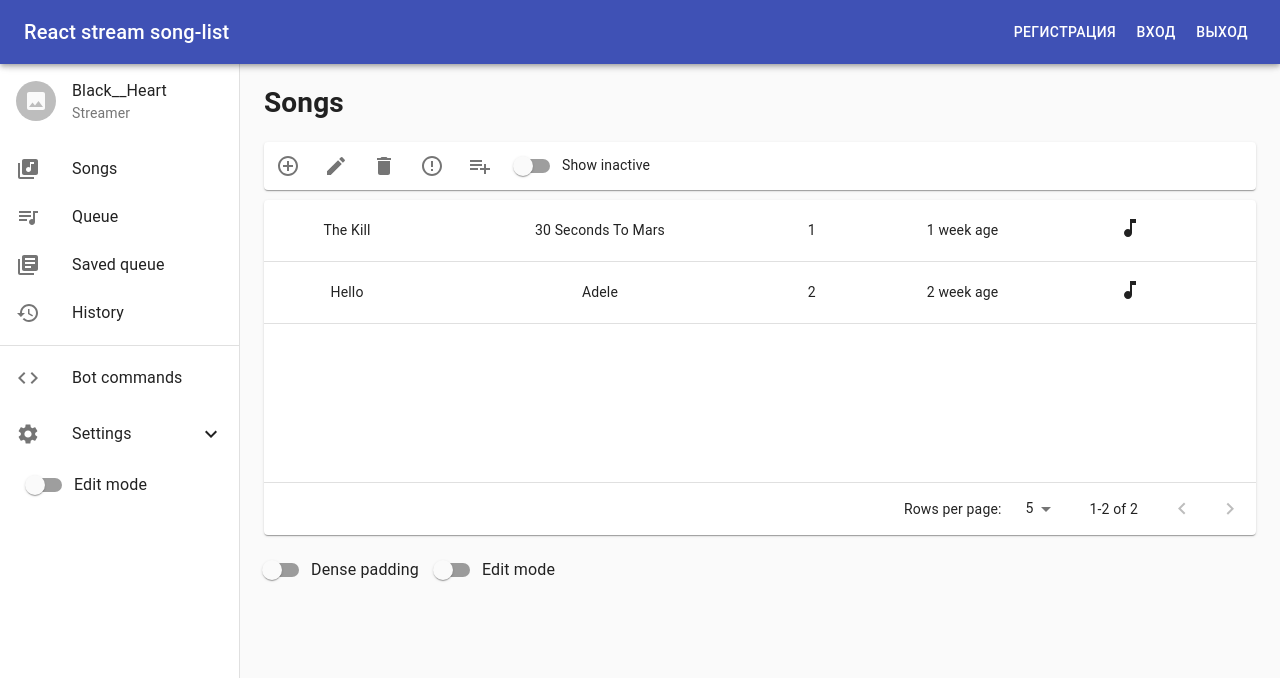
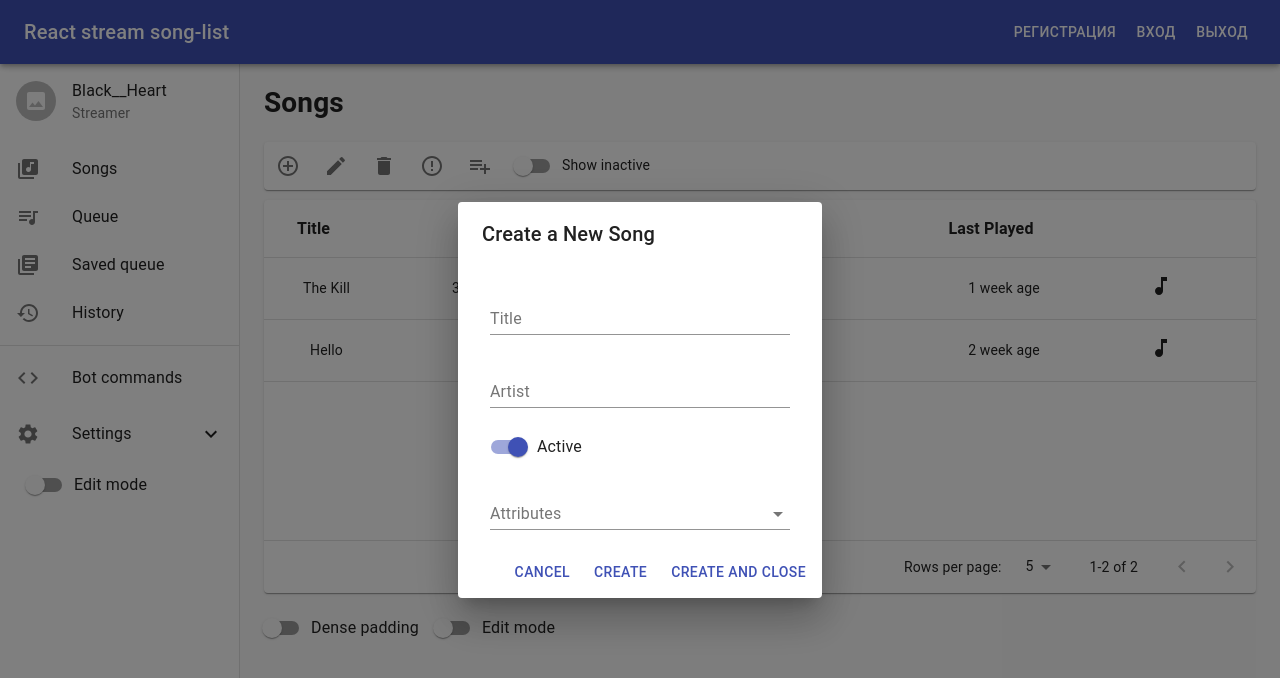
Before and after one commit to BlackHeart426/react-songlist, a React (Create React App) app: page /songs in a window 1280 px wide. Shown: the top 678 px of the page. Built offline with nearby package versions, Linux system fonts and the light colour scheme.

Commit message:
dialog Window

```diff
--- /dev/null
+++ b/src/actionPage/Songs/rows.js
@@ -0,0 +1,5 @@
+
+export function requestHandler(id) {
+    console.log('request', id)
+
+}
--- a/src/companents/TablePagination/EnhancedTableHead.js
+++ b/src/companents/TablePagination/EnhancedTableHead.js
@@ -16,9 +16,23 @@ export function EnhancedTableHead(props) {
         fontSize: 16
     }
 
-    function TableCellData() {
+
     return (
-            data.map(headCell => (
+        <TableHead>
+            <TableRow>
+                {editMode &&
+                <TableCell padding="checkbox">
+                    <Checkbox
+                        indeterminate={numSelected > 0 && numSelected < rowCount}
+                        checked={rowCount > 0 && numSelected === rowCount}
+                        onChange={onSelectAllClick}
+                        value="secondary"
+                        color="primary"
+                        inputProps={{ 'aria-label': 'select all desserts' }}
+                    />
+                </TableCell>
+                }
+                {data.map(headCell => (
                     <TableCell
                         key={headCell.id}
                         align={headCell.numeric ? 'center' : 'center'}
@@ -48,26 +62,7 @@ export function EnhancedTableHead(props) {
                         }
 
                     </TableCell>
-            ))
-        )
-    }
-
-    return (
-        <TableHead>
-            <TableRow>
-                {editMode &&
-                <TableCell padding="checkbox">
-                    <Checkbox
-                        indeterminate={numSelected > 0 && numSelected < rowCount}
-                        checked={rowCount > 0 && numSelected === rowCount}
-                        onChange={onSelectAllClick}
-                        value="secondary"
-                        color="primary"
-                        inputProps={{ 'aria-label': 'select all desserts' }}
-                    />
-                </TableCell>
-                }
-                {TableCellData}
+                ))}
             </TableRow>
         </TableHead>
     );
--- a/src/companents/TablePagination/EnhancedTableRows.js
+++ b/src/companents/TablePagination/EnhancedTableRows.js
@@ -92,7 +92,6 @@ export function EnhancedTableRows (props) {
 EnhancedTableRows.propTypes = {
     order: PropTypes.oneOf(['asc', 'desc']).isRequired,
     orderBy: PropTypes.string.isRequired,
-    isSelected: PropTypes.string.isRequired,
     handleClick: PropTypes.func.isRequired,
     page: PropTypes.number.isRequired,
     rowsPerPage: PropTypes.number.isRequired,
--- a/src/page/Songs.js
+++ b/src/page/Songs.js
@@ -1,4 +1,4 @@
-import React, {useContext} from "react";
+import React, {useContext, useState} from "react";
 import IconButton from "@material-ui/core/IconButton";
 import {Card} from "@material-ui/core";
 import ControlPointIcon from '@material-ui/icons/ControlPoint';
@@ -8,30 +8,94 @@ import ErrorOutlineIcon from '@material-ui/icons/ErrorOutline';
 import PlaylistAddIcon from '@material-ui/icons/PlaylistAdd';
 import TablePagination from '../companents/TablePagination/ComponentTablePagination'
 import Switch from "@material-ui/core/Switch";
-import {EditModeContext} from "../contex/editMode/editNodeContext";
+import {requestHandler} from "../actionPage/Songs/rows";
+import DialogTitle from "@material-ui/core/DialogTitle";
+import DialogContent from "@material-ui/core/DialogContent";
+import DialogContentText from "@material-ui/core/DialogContentText";
+import TextField from "@material-ui/core/TextField";
+import DialogActions from "@material-ui/core/DialogActions";
+import Button from "@material-ui/core/Button";
+import Dialog from "@material-ui/core/Dialog";
+import MenuItem from "@material-ui/core/MenuItem";
+import FormControl from "@material-ui/core/FormControl";
+import InputLabel from "@material-ui/core/InputLabel";
+import Select from "@material-ui/core/Select";
+import makeStyles from "@material-ui/core/styles/makeStyles";
+import useTheme from "@material-ui/core/styles/useTheme";
+import Chip from "@material-ui/core/Chip";
+import Input from "@material-ui/core/Input";
+import FilledInput from "@material-ui/core/FilledInput";
+import InputAdornment from "@material-ui/core/InputAdornment";
+import FormControlLabel from "@material-ui/core/FormControlLabel";
 
+const useStyles = makeStyles(theme => ({
+    formControl: {
+        margin: theme.spacing(1),
+        minWidth: 300,
+        maxWidth: 300,
+    },
+    chips: {
+        display: 'flex',
+        flexWrap: 'wrap',
+    },
+    chip: {
+        margin: 2,
+    },
+    noLabel: {
+        marginTop: theme.spacing(3),
+    },
+}));
+
+const ITEM_HEIGHT = 48;
+const ITEM_PADDING_TOP = 8;
+const MenuProps = {
+    PaperProps: {
+        style: {
+            maxHeight: ITEM_HEIGHT * 4.5 + ITEM_PADDING_TOP,
+            width: 250,
+        },
+    },
+};
+
+function getStyles(name, personName, theme) {
+    return {
+        fontWeight:
+            personName.indexOf(name) === -1
+                ? theme.typography.fontWeightRegular
+                : theme.typography.fontWeightMedium,
+    };
+}
+
+const names = [
+    'Oliver Hansen',
+    'Van Henry',
+    'April Tucker',
+    'Ralph Hubbard',
+    'Omar Alexander',
+    'Carlos Abbott',
+    'Miriam Wagner',
+    'Bradley Wilkerson',
+    'Virginia Andrews',
+    'Kelly Snyder',
+];
 
 export const Songs = () => {
+    const [open, setOpen] = useState(true);
 
-    const {statusEditMode} = useContext(EditModeContext)
+    const classes = useStyles();
+    const theme = useTheme();
+    const [personName, setPersonName] = React.useState([]);
 
-    const btnAction = [
-        { type:'button', title:'Request', handler: requestHandler },
-    ]
+    const handleChange = event => {
+        setPersonName(event.target.value);
+    };
 
-    // function handlerControl() {
-    //     show('qwe')
-    // }
-
+    const handleClose = () => {
+        setOpen(false);
+    };
     let mbt10 = {
         marginBottom: '10px',
         marginTop: '10px'
-    }
-
-
-    function requestHandler(id) {
-        console.log('request', id)
-
     }
 
     function createData(title, artist, timesPlayed, lastPlayed, tags, action) {
@@ -66,6 +130,10 @@ export const Songs = () => {
             ),
     ]
 
+    const addItemToRows = () => {
+        setOpen(true);
+    }
+
 
     //TODO переписать на массив с типом элемента
 
@@ -74,8 +142,8 @@ export const Songs = () => {
             <h1>Songs</h1>
 
             <Card style={mbt10}>
-                <IconButton>
-                    <ControlPointIcon/>
+                <IconButton onClick={addItemToRows}>
+                    <ControlPointIcon />
                 </IconButton>
                 <IconButton>
                     <EditIcon/>
@@ -93,6 +161,88 @@ export const Songs = () => {
                 <Switch color="primary" />
                     Show inactive
                 </>
+                <Dialog open={open} onClose={handleClose} aria-labelledby="form-dialog-title">
+                    <DialogTitle id="form-dialog-title">Create a New Song</DialogTitle>
+                    <DialogContent>
+                        {/*<FormControl className={classes.formControl}>*/}
+                        {/*    <InputLabel htmlFor="filled-adornment-amount">Amount</InputLabel>*/}
+                        {/*    <FilledInput*/}
+                        {/*        id="filled-adornment-amount"*/}
+                        {/*        // value={values.amount}*/}
+                        {/*        onChange={handleChange('amount')}*/}
+                        {/*        startAdornment={<InputAdornment position="start">$</InputAdornment>}*/}
+                        {/*    />*/}
+                        {/*</FormControl>*/}
+                        <div>
+                            <FormControl fullWidth className={classes.formControl}>
+                                <TextField
+                                    margin="dense"
+                                    id="Title"
+                                    label="Title"
+                                    type="text"
+                                    fullWidth
+                                />
+                            </FormControl>
+                        </div>
+                        <div>
+                            <FormControl fullWidth className={classes.formControl}>
+                                <TextField
+                                    margin="dense"
+                                    id="Artist"
+                                    label="Artist"
+                                    type="text"
+                                    fullWidth
+                                />
+                            </FormControl>
+                        </div>
+                        <div>
+                            <FormControl className={classes.formControl}>
+                                <FormControlLabel
+                                    control={<Switch color="primary" checked={true} />}
+                                    label="Active"
+                                />
+                            </FormControl>
+                        </div>
+                        <div>
+                            <FormControl className={classes.formControl}>
+                                <InputLabel id="demo-mutiple-chip-label">Attributes</InputLabel>
+                                <Select
+                                    labelId="demo-mutiple-chip-label"
+                                    id="demo-mutiple-chip"
+                                    multiple
+                                    value={personName}
+                                    onChange={handleChange}
+                                    input={<Input id="select-multiple-chip" />}
+                                    renderValue={selected => (
+                                        <div className={classes.chips}>
+                                            {selected.map(value => (
+                                                <Chip key={value} label={value} className={classes.chip} />
+                                            ))}
+                                        </div>
+                                    )}
+                                    MenuProps={MenuProps}
+                                >
+                                    {names.map(name => (
+                                        <MenuItem key={name} value={name} style={getStyles(name, personName, theme)}>
+                                            {name}
+                                        </MenuItem>
+                                    ))}
+                                </Select>
+                            </FormControl>
+                        </div>
+                    </DialogContent>
+                    <DialogActions>
+                        <Button onClick={handleClose} color="primary">
+                            Cancel
+                        </Button>
+                        <Button onClick={handleClose} color="primary">
+                            Create
+                        </Button>
+                        <Button onClick={handleClose} color="primary">
+                            Create and close
+                        </Button>
+                    </DialogActions>
+                </Dialog>
             </Card>
             <TablePagination headCells = {headCells} rowsData = {rowsTest} />
         </div>
```
Also changed, not shown: src/companents/DialoglWindow/DialogWindow.js (added, +51 -0 lines), src/actionPage/Queue/toolBar.js (added), src/actionPage/Songs/toolBar.js (added), src/companents/PageToolbar/PageToolbar.js (added). Lines whose indentation alone changed are shown as unchanged.
